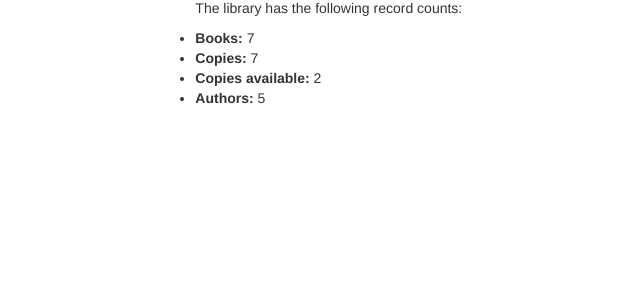
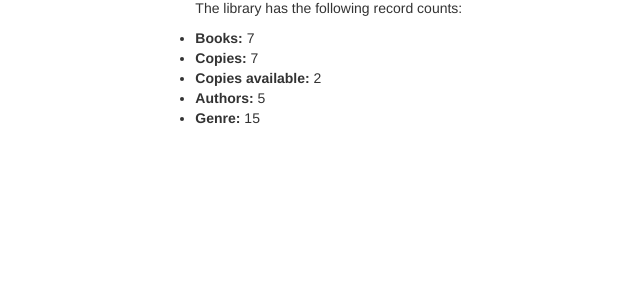
Before and after one commit to TakanawaYuku/django_projects, a Django app: page /catalog/ in a window 1280 px wide. Shown: the part 155-455 px from the top of the page, without its empty margins (23-663 px from the left). Run offline with Django 4.2, Linux system fonts and the light colour scheme; data comes from the database, SQL or seed files in the repository; some libraries are stand-ins or nearby versions.

Commit message:
changes Genre in page

```diff
--- a/library_site_local/locallibrary/catalog/templates/index.html
+++ b/library_site_local/locallibrary/catalog/templates/index.html
@@ -20,6 +20,7 @@
     <li><strong>Copies:</strong> {{ num_instance }}</li>
     <li><strong>Copies available:</strong> {{ num_instance_available }}</li>
     <li><strong>Authors:</strong> {{ num_authors }}</li>
+    <li><strong>Genre:</strong> {{ num_genre }}</li>
 </ul>
 
 
--- a/library_site_local/locallibrary/catalog/views.py
+++ b/library_site_local/locallibrary/catalog/views.py
@@ -19,6 +19,9 @@ def index(request):
     num_authors = Author.objects.count(
     )  # в данной строчке Метод 'all()'  применён по умолчанию.
 
+    # Количество жанров
+    num_genre = Genre.objects.all().count()
+
     # Отрисовка HTML-шаблона index.html с данными внутри
     # переменной контекста context
 
@@ -29,6 +32,7 @@ def index(request):
             'num_books': num_books,
             'num_instance': num_instance,
             'num_instance_available': num_instance_available,
-            'num_authors': num_authors
+            'num_authors': num_authors,
+            'num_genre': num_genre,
         },
     )
```
